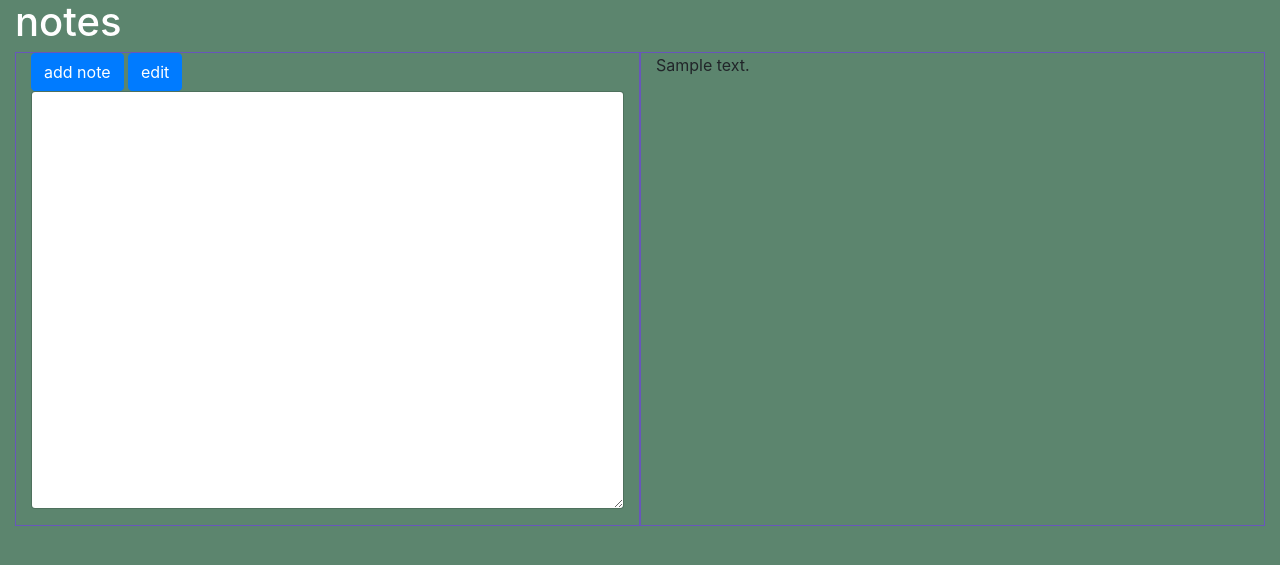
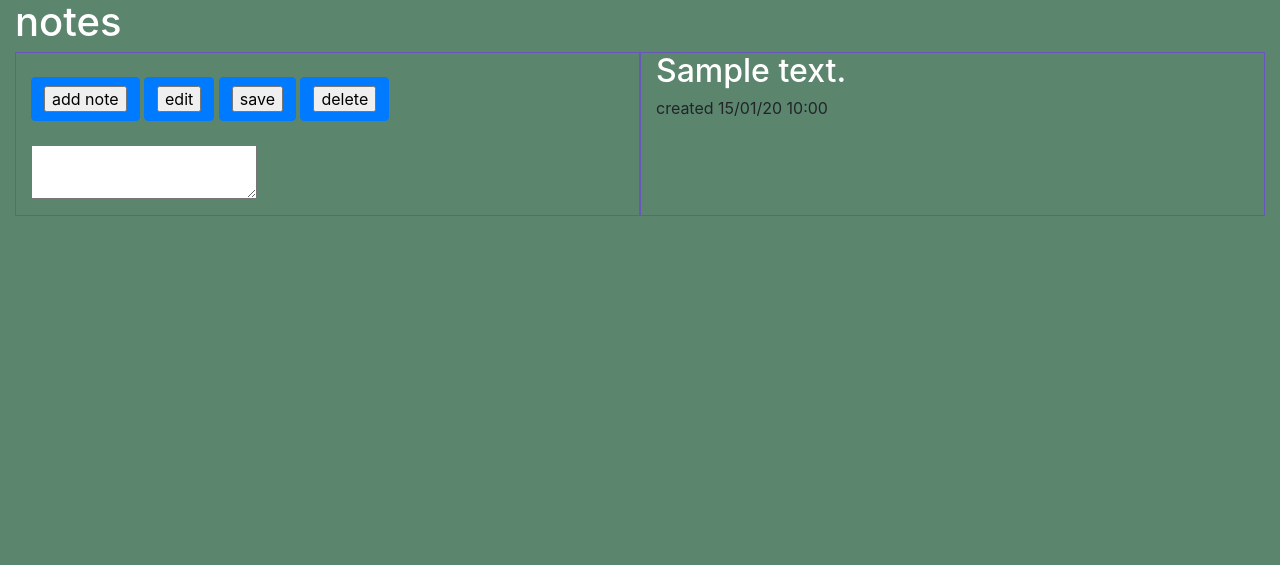
Before and after one commit to nattts/note_app-, a Flask app: page / in a window 1280 px wide. Shown: the top 565 px of the page. Run offline with Flask 2, Linux system fonts and the light colour scheme; tables that the repository leaves empty hold one stand-in row (values such as "Sample post"); some libraries are stand-ins or nearby versions.

Commit message:
WTForms added. saving into DB functionality added

```diff
--- a/routes.py
+++ b/routes.py
@@ -1,12 +1,13 @@
-from flask import Flask, render_template, redirect, url_for, request, jsonify
+from flask import Flask, render_template, redirect, url_for, request
 from datetime import datetime
-import json
-import random
 from flask_sqlalchemy import SQLAlchemy
-
+from flask.ext.wtf import Form
+from wtforms import StringField, SubmitField, TextAreaField
+from wtforms.validators import InputRequired, Length
 
 app = Flask(__name__)
 
+app.config['SECRET_KEY'] = 'top secret'
 app.config['SQLALCHEMY_DATABASE_URI'] = 'sqlite:////tmp/test.db'
 db = SQLAlchemy(app)
 
@@ -17,21 +18,32 @@ class Note(db.Model):
 	text = db.Column(db.String(120))
 	date = db.Column(db.DateTime, default=datetime.utcnow)
 
-
 	def __repr__(self):
 		return '<Note {}, Time {}>'.format(self.text, self.date)
+
+
+class Note_Form(Form):
+	add_note_button = SubmitField('add note')
+	edit_button = SubmitField('edit')
+	save_button = SubmitField('save')
+	delete_button = SubmitField('delete')
+	field = TextAreaField('input', validators=[InputRequired(), Length(min=1,max=50)])
 
 
 @app.route('/',methods=['GET', 'POST'] )
 def index():
 	text = None
+	note_form = Note_Form()
 	notes = Note.query.all()
-	if request.method == 'POST' and request.form["submit"] == "add" :
-		text = request.form["input"]
-		db.session.add(Note(text=text))
-		db.session.commit()
-		return redirect(url_for('index'))
-	return render_template('index.html', notes=notes)
+
+	if note_form.validate_on_submit():
+		if note_form.add_note_button.data:
+			text = note_form.field.data
+			db.session.add(Note(text=text))
+			db.session.commit()
+			return redirect(url_for('index'))
+
+	return render_template('index.html', note_form=note_form, notes=notes)
 
 
 
--- a/static/styles.css
+++ b/static/styles.css
@@ -4,7 +4,13 @@ body {
 
 h1{
     color:white;
+
 }
+.note_font{
+	font-size: 2em;
+}
+
+
 
 .col{
     border: 0.1px solid #6856bb;
--- a/templates/index.html
+++ b/templates/index.html
@@ -8,25 +8,31 @@
         <div class="col">
 
     <form action="" method="POST">
+        <br>
+    <button class="btn btn-primary">{{  note_form.add_note_button }}</button>
 
-    <button type="submit" class="btn btn-primary" name="submit" value="add">add note</button>
-    <button type="submit" class="btn btn-primary" name="edit" value="edit">edit</button>
-    <textarea type="text" name="input" class="form-control" rows="20"></textarea>
+    <button class="btn btn-primary"> {{ note_form.edit_button }}</button>
+    <button class="btn btn-primary"> {{ note_form.save_button }}</button>
+    <button class="btn btn-primary"> {{ note_form.delete_button }}</button>
+        <br>
+        <br>
+    {{ note_form.field }}
 
+    {{ note_form.hidden_tag() }}
     </form>
 
-          </div>
 
-          <div class="col">
+        </div>
 
-                {% for n in notes %}
-                {{ n.text }}
-                {% endfor %}
+        <div class="col">
+
+                        {% for n in notes %}
+
+<h1 class="note_font">  {{ n.text }}</h1> created {{ n.date.strftime('%d/%m/%y %H:%M')}}
+                        {% endfor %}
 
         </div>
     </div>
 </div>
- <!--    <div class="form-group">
-<label for="exampleFormControlTextarea1">Example textarea</label>
-</div>-->
+
 {% endblock %}
```
